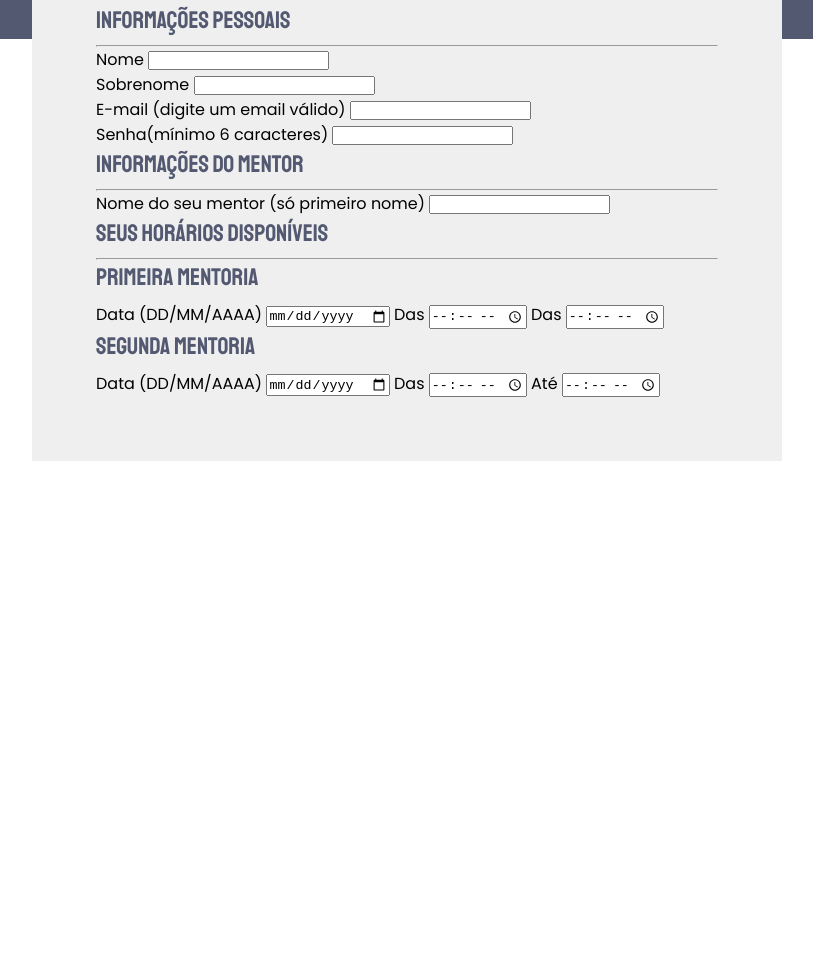
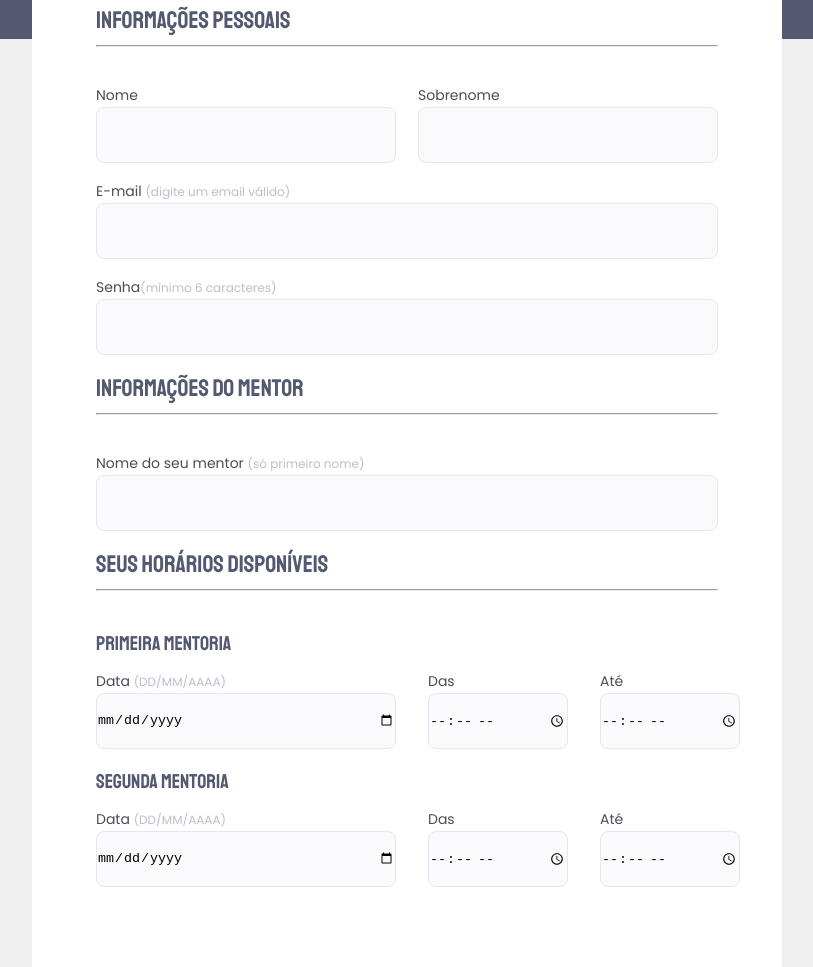
Before and after one commit to matheushnascimento/Mentoria, a plain HTML site: page index.html in a window 1280 px wide. Shown: the part 397-1364 px from the top of the page, without its empty margins (233-1046 px from the left). Before the commit the page ends 858 px from the top, so only its background shows below. Drawn offline with Linux system fonts and the light colour scheme.

Commit message:
Primeira e segunda Mentorias

```diff
--- a/index.html
+++ b/index.html
@@ -25,6 +25,7 @@
 
           <hr />
 
+          <div class="col-2">
             <div class="input-wrapper">
               <label for="name">Nome</label>
               <input type="text" id="name" />
@@ -33,6 +34,7 @@
             <div class="input-wrapper">
               <label for="last-name">Sobrenome</label>
               <input type="text" id="last-name" />
+            </div>
           </div>
 
           <div class="input-wrapper">
@@ -70,31 +72,44 @@
       <!-- Seus horários Disponíveis -->
       <fieldset>
         <div class="field-wrapper">
-          <legend>Seus horários Disponíveis</legend>
+          <legend>Seus horários disponíveis</legend>
+
           <hr />
 
+          <h2>Primeira Mentoria</h2>
+          <div class="col-3">
             <div class="input-wrapper">
-            <legend>Primeira mentoria</legend>
-            <label for="mentor-date">Data <span>(DD/MM/AAAA)</span></label>
-            <input type="date" id="mentor-date" />
-
-            <label for="mentor-begin">Das</label>
-            <input type="time" id="mentor-begin" />
-
-            <label for="mentor-end">Das</label>
-            <input type="time" id="mentor-end" />
+              <label for="mentor-1-date">Data <span>(DD/MM/AAAA)</span></label>
+              <input type="date" id="mentor-1-date" />
             </div>
 
             <div class="input-wrapper">
-            <legend>Segunda mentoria</legend>
+              <label for="mentor-1-time">Das</label>
+              <input type="time" id="mentor-1-time" />
+            </div>
+
+            <div class="input-wrapper">
+              <label for="mentor-1-time">Até</label>
+              <input type="time" id="mentor-1-time" />
+            </div>
+          </div>
+
+          <h2>Segunda Mentoria</h2>
+          <div class="col-3">
+            <div class="input-wrapper">
               <label for="mentor-2-date">Data <span>(DD/MM/AAAA)</span></label>
               <input type="date" id="mentor-2-date" />
+            </div>
 
-            <label for="mentor-2-begin">Das</label>
-            <input type="time" name="" id="mentor-2-begin" />
+            <div class="input-wrapper">
+              <label for="mentor-2-time">Das</label>
+              <input type="time" id="mentor-2-time" />
+            </div>
 
-            <label for="mentor-2-end">Até</label>
-            <input type="time" id="mentor-2-end" />
+            <div class="input-wrapper">
+              <label for="mentor-2-time">Até</label>
+              <input type="time" id="mentor-2-time" />
+            </div>
           </div>
         </div>
       </fieldset>
--- a/style.css
+++ b/style.css
@@ -29,11 +29,11 @@ body::before {
 
 body {
   font-family: "Poppins", sans-serif;
+  background: var(--color3);
 }
 
 h1 {
   font-family: "Staatliches", sans-serif;
-  color: var(--color3);
   color: #fff;
   font-size: 48px;
   font-weight: 400;
@@ -43,24 +43,31 @@ h1 {
 p {
   width: 417px;
 
-  color: var(--color3);
+  color: #fff;
   font-size: 20px;
 
   margin: 0 0 58px 345px;
 }
 
 form {
+  display: flex;
+  flex-direction: column;
   border-radius: 20px 20px 0px 0px;
   width: 750px;
 
   margin: auto;
   padding: 64px;
 
-  background: var(--color3);
+  background: #fff;
 }
 
 fieldset {
   border: none;
+}
+
+.fieldset-wraper {
+  display: flex;
+  flex-direction: column;
 }
 
 .field-wrapper legend {
@@ -72,3 +79,71 @@ fieldset {
 
   margin-bottom: 8px;
 }
+
+.field-wrapper h2 {
+  color: #535971;
+  font-family: "Staatliches", sans-serif;
+  font-size: 20px;
+  font-weight: 400;
+  line-height: 34px; /* 141.667% */
+
+  margin-bottom: 8px;
+}
+
+hr {
+  background: #e6e6f0;
+
+  width: 622px;
+  height: 1px;
+
+  margin-bottom: 36px;
+}
+
+.col-2 {
+  display: flex;
+  gap: 22px;
+}
+
+.col-2 input {
+  width: 300px;
+}
+
+.col-3 {
+  display: flex;
+  gap: 32px;
+}
+
+.col-3 input[type="date" i] {
+  width: 300px;
+}
+
+.col-3 input[type="time" i] {
+  width: 140px;
+}
+
+.input-wrapper {
+  display: flex;
+  flex-direction: column;
+  margin-bottom: 16px;
+}
+
+.input-wrapper label {
+  color: #4e4958;
+  font-size: 14px;
+  font-weight: 400;
+  line-height: 24px;
+}
+
+.input-wrapper label span {
+  color: #c1bccc;
+  font-size: 12px;
+  font-weight: 400;
+  line-height: 20px;
+}
+
+.input-wrapper input {
+  height: 56px;
+  border-radius: 8px;
+  border: 1px solid var(--back-lines-in-white, #e6e6f0);
+  background: var(--shapes-02, #fafafc);
+}
```
Lines whose indentation alone changed are shown as unchanged.
